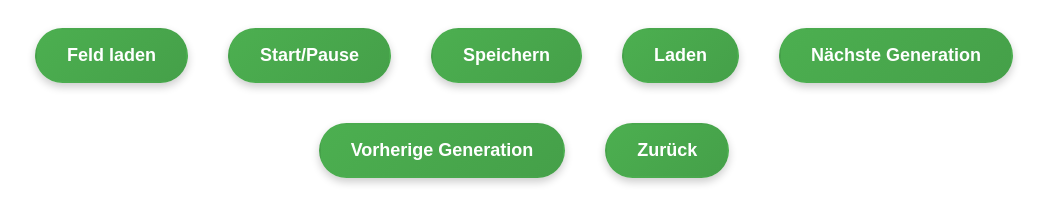
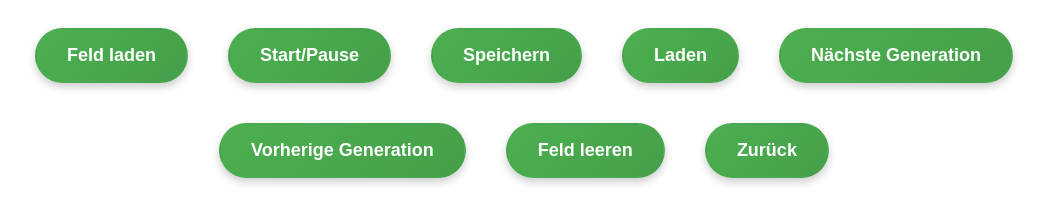
Before and after one commit to AmarVejapi/M165_Projekt_AV, a website: page public/game.html in a window 1280 px wide. Shown: the part 196-420 px from the top of the page, without its empty margins (116-1162 px from the left). Drawn offline with Linux system fonts and the light colour scheme.

Commit message:
add a clear grid function

```diff
--- a/public/game.html
+++ b/public/game.html
@@ -23,6 +23,7 @@
     <button onclick="loadGame()">Laden</button>
     <button onclick="generateNextState()">Nächste Generation</button>
     <button onclick="revertToPreviousState()">Vorherige Generation</button>
+    <button onclick="clearGrid()">Feld leeren</button>
     <button onclick="window.location.href='index.html'">Zurück</button>
 </div>
 <div id="grid-container"></div>
--- a/public/script.js
+++ b/public/script.js
@@ -80,3 +80,20 @@ function revertToPreviousState() {
     alert("Kein vorheriger Zustand verfügbar!");
   }
 }
+
+function clearGrid() {
+    const gridContainer = document.getElementById('grid-container');
+    const cells = gridContainer.getElementsByTagName('td');
+
+    Array.from(cells).forEach(cell => {
+        cell.classList.remove('alive');
+    });
+
+    if (typeof grid !== 'undefined') {
+        for (let i = 0; i < grid.length; i++) {
+            for (let j = 0; j < grid[i].length; j++) {
+                grid[i][j] = 0;
+            }
+        }
+    }
+}
```
